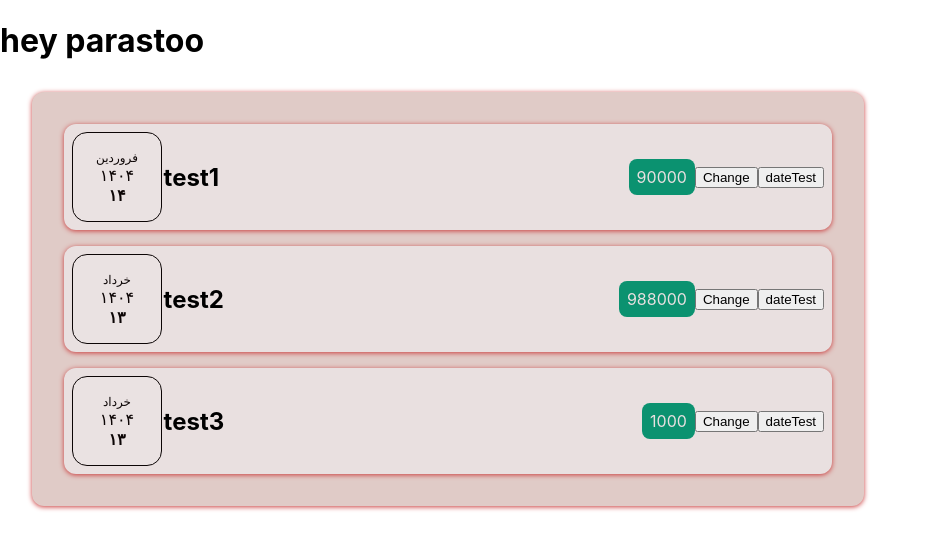
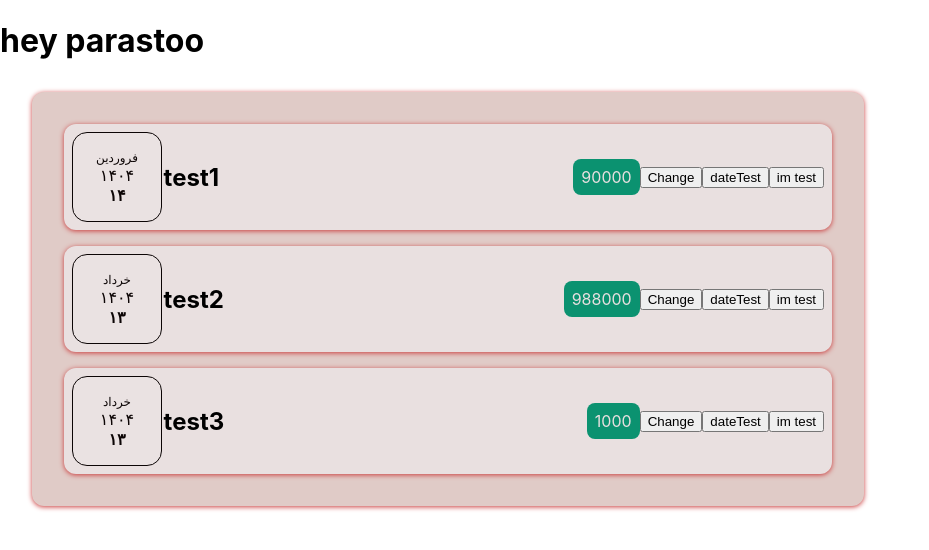
Before and after one commit to parastoomajidi/my-react-app, a React (Create React App) app in the folder firts-app/: page / in a window 1280 px wide. Shown: the top 550 px of the page, without its empty margins (0-929 px from the left). Built offline with nearby package versions, Linux system fonts and the light colour scheme.

Commit message:
test zone

```diff
--- a/firts-app/src/components/Expense/ExpenseItems1.js
+++ b/firts-app/src/components/Expense/ExpenseItems1.js
@@ -28,6 +28,8 @@ setDate(new Date(2030, 5, 15));
 console.log(title);
 }
 
+
+
   return (
     <Card className="expence-item">
       {/* <div>{props.date.toDateString()}</div> */}
@@ -37,6 +39,7 @@ console.log(title);
         <div className="expence-item__price">{props.price}</div>
         <button onClick={clickHandler}> Change</button>
         <button onClick={clickDHandler}> dateTest</button>
+        <button > im test </button>
       </div>
     </Card>
   );
```
